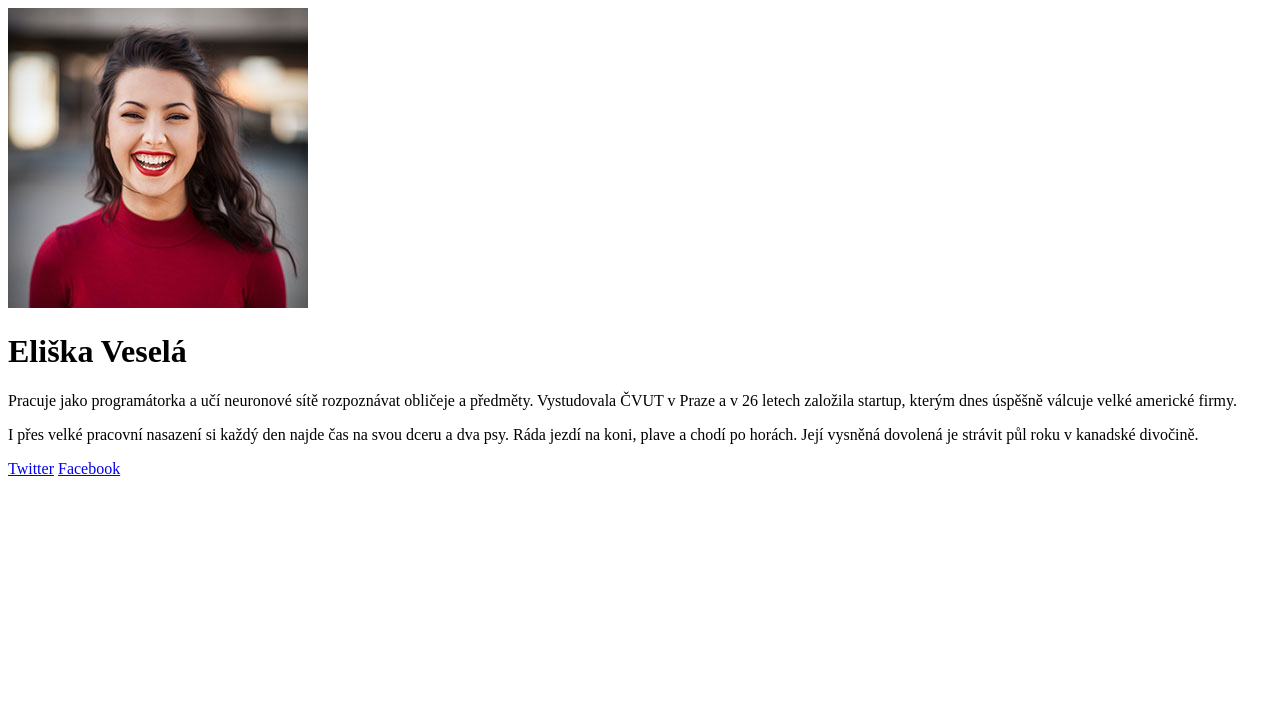
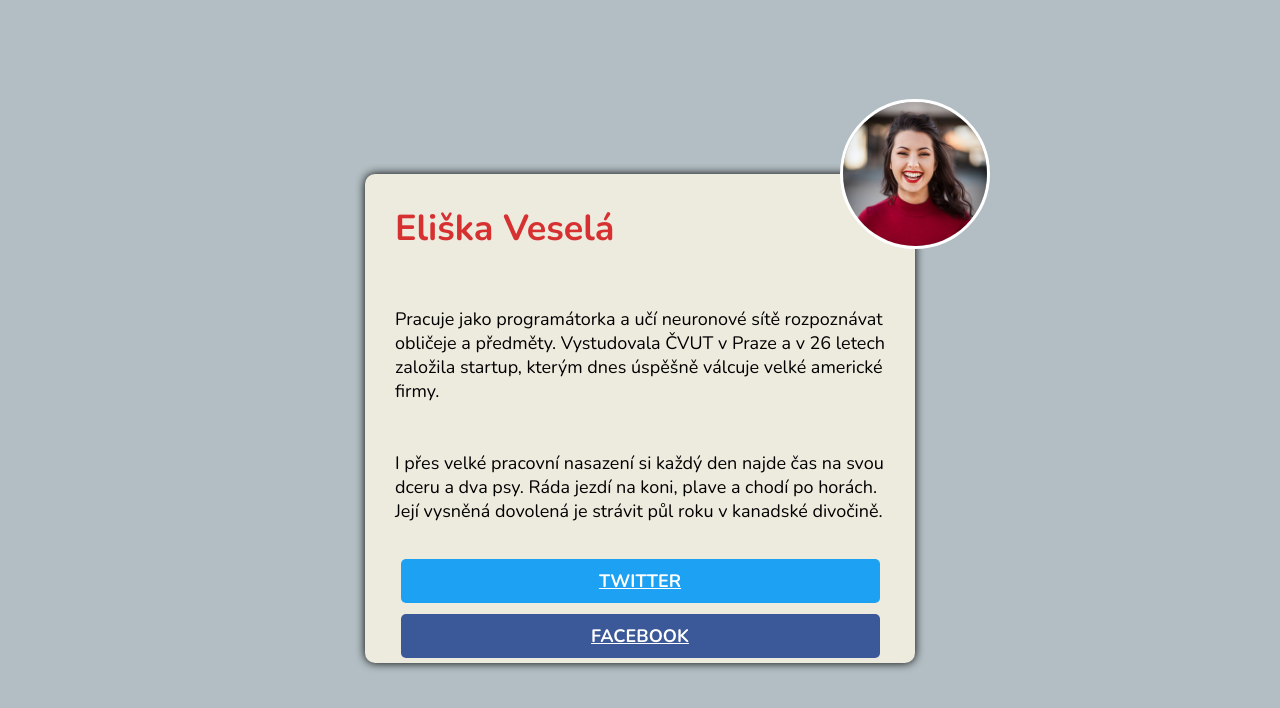
Before and after one commit to KristynaSodomkova/PROJEKT-Vizitka-main, a plain HTML site: page index.html in a window 1280 px wide. Drawn offline with nearby package versions, Linux system fonts and the light colour scheme.

Commit message:
done but for margin padding

```diff
--- a/index.html
+++ b/index.html
@@ -5,19 +5,25 @@
 	<meta name="viewport" content="width=device-width, initial-scale=1.0">
 	<title>Vizitka Elišky Veselé</title>
 	<link rel="stylesheet" href="style.css">
+	<link rel="preconnect" href="https://fonts.googleapis.com">
+	<link rel="preconnect" href="https://fonts.gstatic.com" crossorigin>
+	<link href="https://fonts.googleapis.com/css2?family=Nunito:wght@400;700&display=swap" rel="stylesheet">
 </head>
 <body>
 
-	<img src="images/foto.jpg" alt="Eliška Veselá">
+	<div class="wrapper">
+		<img src="images/foto.jpg" alt="Eliška Veselá">
 
-	<h1>Eliška Veselá</h1>
+		<h1>Eliška Veselá</h1>
 
-	<p>Pracuje jako programátorka a učí neuronové sítě rozpoznávat obličeje a předměty. Vystudovala ČVUT v Praze a v 26 letech založila startup, kterým dnes úspěšně válcuje velké americké firmy.</p>
+		<p>Pracuje jako programátorka a učí neuronové sítě rozpoznávat obličeje a předměty. Vystudovala ČVUT v Praze a v 26 letech založila startup, kterým dnes úspěšně válcuje velké americké firmy.</p>
 
-	<p>I přes velké pracovní nasazení si každý den najde čas na svou dceru a dva psy. Ráda jezdí na koni, plave a chodí po horách. Její vysněná dovolená je strávit půl roku v kanadské divočině.</p>
-
-	<a href="https://twitter.com/">Twitter</a>
-	<a href="https://www.facebook.com/">Facebook</a>
+		<p>I přes velké pracovní nasazení si každý den najde čas na svou dceru a dva psy. Ráda jezdí na koni, plave a chodí po horách. Její vysněná dovolená je strávit půl roku v kanadské divočině.</p>
+		<div class="btns">
+			<a href="https://twitter.com/" class="tw">Twitter</a>
+			<a href="https://www.facebook.com/" class="fb">Facebook</a>
+		</div>
+	</div>
 
 </body>
 </html>
--- a/style.css
+++ b/style.css
@@ -13,3 +13,74 @@ tlačítko Twitter aktivní:	 #0b7bc1
 tlačítko Facebook:				 #3b5998
 tlačítko Facebook aktivní: #2b406e
 */
+
+body {
+    font-family: 'Nunito', sans-serif;
+    background-color: #b2bec3;
+}
+
+/*general elements*/
+h1 {
+    color: #d63031;
+    font-weight: bold;
+    font-size: 36px;
+    padding-top: 30px;
+    padding-left: 30px;
+
+}
+
+p {
+    font-size: 18px;
+    padding-top: 30px;
+    padding-right: 30px;
+    padding-left: 30px;
+}
+
+/*boxes*/
+.wrapper {
+    background-color: #EDEADE;
+    max-width: 550px;
+    box-shadow: 0 0 10px;
+    position: relative;
+    top: 150px;
+    margin: auto;
+    border-radius: 10px;
+}
+
+.btns {
+    text-transform: uppercase;
+    font-weight: bold;
+    display: flex;
+    flex-direction: column;
+    margin: 30px;
+}
+
+.btns a {
+    color: white;
+    font-size: 18px;
+    padding: 10px;
+    border-radius: 5px;
+    text-align: center;
+    margin: 5.5px;
+
+}
+.tw {
+    background-color: #1da1f2;
+}
+
+.fb {
+    background-color: #3b5998;
+}
+
+/*photo*/
+img {
+    position: absolute;
+    top: -75px;
+    right: -75px;
+    width: 150px;
+    height: 150px;
+    border-radius: 50%;
+    border-style: solid;
+    border-width: 3px;
+    border-color: white;
+}
```
